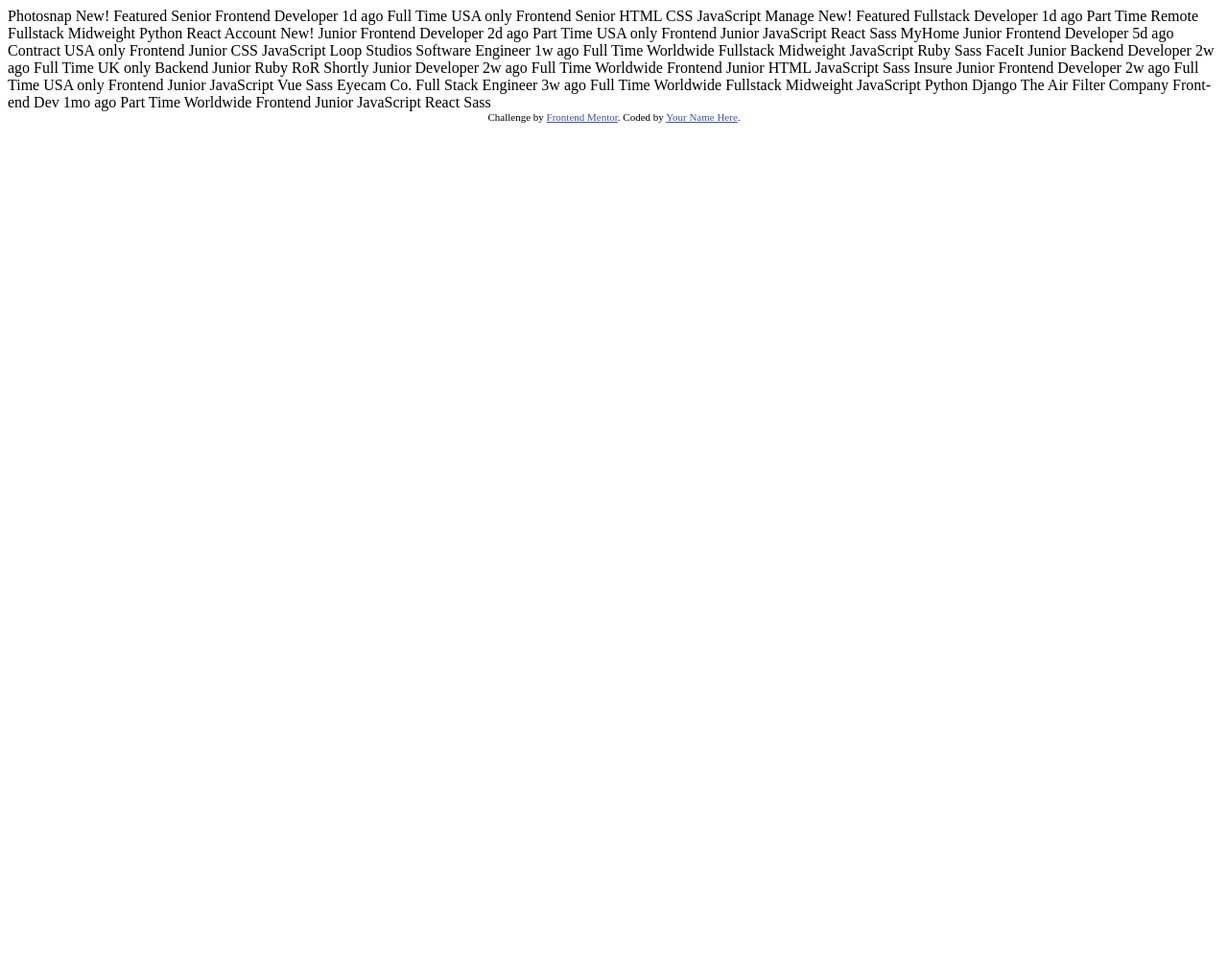
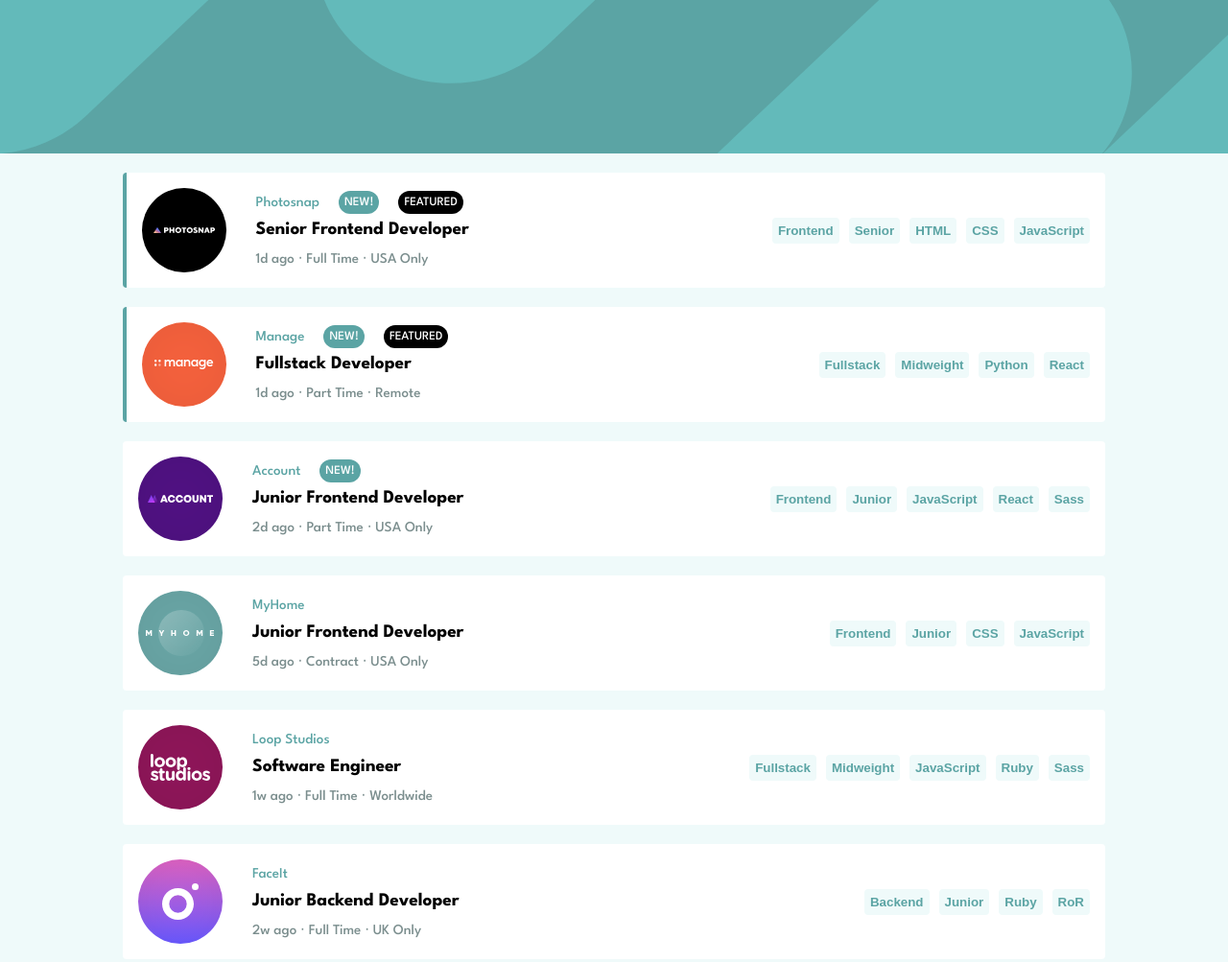
Before and after one commit to RensHinke/Job-Listings-With-Filtering, a plain HTML site: page static-job-listings-master/index.html in a window 1280 px wide. Shown: the top 1003 px of the page at 96% size. Before the commit the page ends 800 px from the top, so only its background shows below. Drawn offline with nearby package versions, Linux system fonts and the light colour scheme.

Commit message:
Added loading in data from json

```diff
--- /dev/null
+++ b/static-job-listings-master/app.js
@@ -0,0 +1,103 @@
+$(document).ready(function() {
+    loadData();
+});
+
+function loadData() {
+    $.getJSON("data.json", function(response) {
+        $.each(response, function(i, field) {
+            console.log(field);
+            createCard(field);
+        })
+    });
+}
+
+function createCard(data) {
+    let card = $("<div></div>").addClass("card");
+    let cardLogo = createCardLogo(data.logo);
+    let cardInfo = createCardInfo(data);
+    let cardCategories = createCardCategories(data);
+
+    // Add special styling to featured job listings
+    if (data.featured) {
+        $(card).addClass("featured");
+    }
+
+    $(card).append(cardLogo);
+    $(card).append(cardInfo);
+    $(card).append(cardCategories);
+    $("main").append(card);
+}
+
+function createCardLogo(url) {
+    let logo = document.createElement("img");
+    logo.src = url;
+    logo.alt = "Logo";
+    return logo;
+}
+
+function createCardInfo(data) {
+    let cardInfo = $("<div></div>").addClass("card-info");
+    let cardInfoCompany = $("<div></div>").addClass("card-info-top");
+    let cardInfoPosition = $("<div></div>").addClass("card-info-position");
+    let cardInfoTimeAndPlace = $("<div></div>").addClass("card-info-bottom");
+
+    // CardInfoCompany content
+    let companyName = $("<div></div>").addClass("company-name");
+    $(companyName).append(data.company);
+    $(cardInfoCompany).append(companyName);
+
+    if (data.new) {
+        let newTag = $("<div></div>").addClass("card-tag-new");
+        $(newTag).append("NEW!");
+        $(cardInfoCompany).append(newTag);
+    }
+
+    if (data.featured) {
+        let featuredTag = $("<div></div>").addClass("card-tag-featured");
+        $(featuredTag).append("FEATURED");
+        $(cardInfoCompany).append(featuredTag);
+    }
+
+    // CardInfoPosition content
+    let positionName = $("<div></div>").addClass("card-info-position");
+    $(positionName).append(data.position);
+    $(cardInfoPosition).append(positionName);
+
+    // CardInfoTimeAndPlace content
+    let timeAndPlaceInfo = $("<div></div>")
+    $(timeAndPlaceInfo).append(data.postedAt + "  &sdot;  " + data.contract + "  &sdot;  " + data.location);
+    $(cardInfoTimeAndPlace).append(timeAndPlaceInfo);
+
+    $(cardInfo).append(cardInfoCompany);
+    $(cardInfo).append(cardInfoPosition);
+    $(cardInfo).append(cardInfoTimeAndPlace);
+    return cardInfo;
+}
+
+function createCardCategories(data) {
+    let cardCategories = $("<div></div>").addClass("card-categories");
+
+    // Add role
+    let role = $("<button></button>").addClass("card-category-button");
+    $(role).append(data.role);
+    $(cardCategories).append(role);
+
+    // Add level
+    let level = $("<button></button>").addClass("card-category-button");
+    $(level).append(data.level);
+    $(cardCategories).append(level);
+
+    data.languages.forEach(lang => {
+        let languageButton = $("<button></button>").addClass("card-category-button");
+        $(languageButton).append(lang);
+        $(cardCategories).append(languageButton);
+    });
+
+    data.tools.forEach(tool => {
+        let toolButton = $("<button></button>").addClass("card-category-button");
+        $(toolButton).append(tool);
+        $(cardCategories).append(toolButton);
+    });
+
+    return cardCategories;
+}
--- a/static-job-listings-master/index.html
+++ b/static-job-listings-master/index.html
@@ -13,181 +13,20 @@
     .attribution { font-size: 11px; text-align: center; }
     .attribution a { color: hsl(228, 45%, 44%); }
   </style>
+  <link rel="stylesheet" href="style.css">
+  <script src="https://ajax.googleapis.com/ajax/libs/jquery/3.7.1/jquery.min.js"></script>
 </head>
 <body>
-  <!-- Item Start -->
-  Photosnap
-  New!
-  Featured
-  Senior Frontend Developer
-  1d ago
-  Full Time
-  USA only
-  <!-- Role -->
-  Frontend
-  <!-- Level -->
-  Senior
-  <!-- Languages -->
-  HTML
-  CSS
-  JavaScript
-  <!-- Item End -->
+  <header>
 
-  <!-- Item Start -->
-  Manage
-  New!
-  Featured
-  Fullstack Developer
-  1d ago
-  Part Time
-  Remote
-  <!-- Role -->
-  Fullstack
-  <!-- Level -->
-  Midweight
-  <!-- Languages -->
-  Python
-  <!-- Tools -->
-  React
-  <!-- Item End -->
+  </header>
+  <main>
 
-  <!-- Item Start -->
-  Account
-  New!
-  Junior Frontend Developer
-  2d ago
-  Part Time
-  USA only
-  <!-- Role -->
-  Frontend
-  <!-- Level -->
-  Junior
-  <!-- Languages -->
-  JavaScript
-  <!-- Tools -->
-  React
-  Sass
-  <!-- Item End -->
-
-  <!-- Item Start -->
-  MyHome
-  Junior Frontend Developer
-  5d ago
-  Contract
-  USA only
-  <!-- Role -->
-  Frontend
-  <!-- Level -->
-  Junior
-  <!-- Languages -->
-  CSS
-  JavaScript
-  <!-- Item End -->
-
-  <!-- Item Start -->
-  Loop Studios
-  Software Engineer
-  1w ago
-  Full Time
-  Worldwide
-  <!-- Role -->
-  Fullstack
-  <!-- Level -->
-  Midweight
-  <!-- Languages -->
-  JavaScript
-  Ruby
-  <!-- Tools -->
-  Sass
-  <!-- Item End -->
-
-  <!-- Item Start -->
-  FaceIt
-  Junior Backend Developer
-  2w ago
-  Full Time
-  UK only
-  <!-- Role -->
-  Backend
-  <!-- Level -->
-  Junior
-  <!-- Languages -->
-  Ruby
-  <!-- Tools -->
-  RoR
-  <!-- Item End -->
-
-  <!-- Item Start -->
-  Shortly
-  Junior Developer
-  2w ago
-  Full Time
-  Worldwide
-  <!-- Role -->
-  Frontend
-  <!-- Level -->
-  Junior
-  <!-- Languages -->
-  HTML
-  JavaScript
-  <!-- Tools -->
-  Sass
-  <!-- Item End -->
-
-  <!-- Item Start -->
-  Insure
-  Junior Frontend Developer
-  2w ago
-  Full Time
-  USA only
-  <!-- Role -->
-  Frontend
-  <!-- Level -->
-  Junior
-  <!-- Languages -->
-  JavaScript
-  <!-- Tools -->
-  Vue
-  Sass
-  <!-- Item End -->
-
-  <!-- Item Start -->
-  Eyecam Co.
-  Full Stack Engineer
-  3w ago
-  Full Time
-  Worldwide
-  <!-- Role -->
-  Fullstack
-  <!-- Level -->
-  Midweight
-  <!-- Languages -->
-  JavaScript
-  Python
-  <!-- Tools -->
-  Django
-  <!-- Item End -->
-
-  <!-- Item Start -->
-  The Air Filter Company
-  Front-end Dev
-  1mo ago
-  Part Time
-  Worldwide
-  <!-- Role -->
-  Frontend
-  <!-- Level -->
-  Junior
-  <!-- Languages -->
-  JavaScript
-  <!-- Tools -->
-  React
-  Sass
-  <!-- Item End -->
-
+  </main>
   <div class="attribution">
     Challenge by <a href="https://www.frontendmentor.io?ref=challenge" target="_blank">Frontend Mentor</a>.
     Coded by <a href="#">Your Name Here</a>.
   </div>
+  <script src="app.js"></script>
 </body>
 </html>
--- /dev/null
+++ b/static-job-listings-master/style.css
@@ -0,0 +1,107 @@
+@import url('https://fonts.googleapis.com/css2?family=League+Spartan:wght@500;700&display=swap');
+
+:root {
+    --primaryColor: hsl(180, 29%, 50%);
+    --bgColor: hsl(180, 52%, 96%);
+    --filterColor: hsl(180, 31%, 95%);
+    --darkCyan: hsl(180, 8%, 52%);
+    --veryDarkCyan: hsl(180, 14%, 20%);
+}
+
+*, *::before, *::after {
+    box-sizing: border-box;
+}
+
+body {
+    padding: 0;
+    margin: 0;
+    font-family: 'League Spartan', sans-serif;
+    font-size: 15px;
+    background-color: var(--bgColor);
+}
+
+header {
+    height: 20vh;
+    background-color: var(--primaryColor);
+    background-image: url(./images/bg-header-desktop.svg);
+    background-repeat: no-repeat;
+    background-size: cover;
+}
+
+main {
+    width: 80%;
+    margin: auto;
+}
+
+.card {
+    display: grid;
+    grid-template-columns: 12% 48% 40%;
+    padding: 16px;
+    margin-block-start: 20px;
+    margin-block-end: 20px;
+    border-radius: 4px;
+    background-color: white;
+}
+
+.card-info {
+    display: grid;
+    grid-template-rows: 1fr 1fr 1fr;
+    align-items: center;
+}
+
+/* Top part of card info */
+.card-info-top {
+    display: flex;
+    align-items: center;
+    gap: 20px;
+}
+
+.company-name {
+    color: var(--primaryColor);
+}
+
+.card-tag-new, .card-tag-featured {
+    padding: 6px;
+    border-radius: 12px;
+    color: white;
+    font-size: 0.8rem;
+}
+
+.card-tag-new {
+    background-color: var(--primaryColor);
+}
+
+.card-tag-featured {
+    background-color: black;
+}
+
+/* Middle part of card info */
+.card-info-position {
+    font-size: 1.2rem;
+    font-weight: 700;
+}
+
+/* Bottom part of card info */
+.card-info-bottom {
+    color: var(--darkCyan);
+}
+
+.card-categories {
+    display: flex;
+    justify-content: right;
+    align-items: center;
+    gap: 10px;
+}
+
+.card-category-button {
+    padding: 6px;
+    border: none;
+    border-radius: 4px;
+    color: var(--primaryColor);
+    background-color: var(--bgColor);
+    font-weight: 700;
+}
+
+.featured {
+    border-left: 4px solid var(--primaryColor)
+}
```
